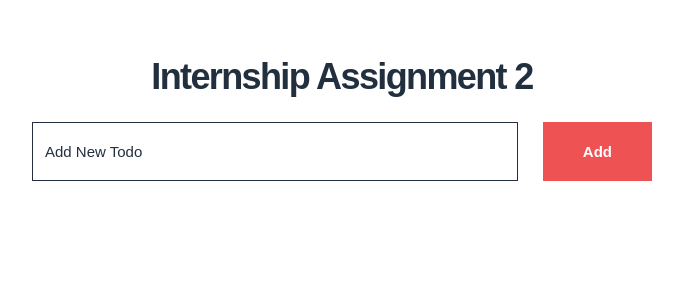
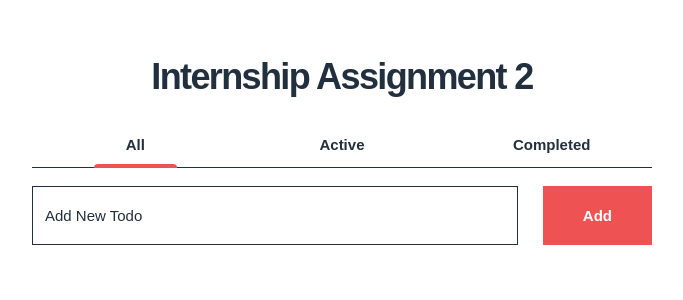
Before and after one commit to jayparesh/ToDoApp, a React (Create React App) app: page / in a window 1280 px wide. Shown: the top 300 px of the page, without its empty margins (298-981 px from the left). Built offline with nearby package versions, Linux system fonts and the light colour scheme.

Commit message:
Add Todo Section for All, Active and Completed

```diff
--- a/src/App.css
+++ b/src/App.css
@@ -29,6 +29,26 @@ h1 {
   color: #222f3e;
 }
 
+.todosection {
+  width: 100%;
+  height: 46px;
+  display: flex;
+  justify-content: space-around;
+  border-bottom: 1px solid #222f3e;
+  margin-bottom: 18px;
+  position: relative;
+}
+
+.todosection::after {
+  content: "";
+  width: 100%;
+  height: 8px;
+  background-color: white;
+  position: absolute;
+  bottom: -9px;
+  left: 0;
+}
+
 button {
   -webkit-appearance: none;
   -moz-appearance: none;
@@ -38,6 +58,25 @@ button {
   cursor: pointer;
   position: relative;
   outline: none;
+}
+
+.todosection button {
+  height: 100%;
+  width: 10ch;
+  font-weight: 600;
+  font-size: 15px;
+  color: #222f3e;
+}
+
+.todosection button:hover::before {
+  content: "";
+  width: 100%;
+  height: 8px;
+  border-radius: 99px;
+  background-color: #ee5253;
+  position: absolute;
+  bottom: -5px;
+  left: 0;
 }
 
 form {
@@ -70,6 +109,39 @@ input[type="submit"] {
   color: white;
 }
 
+.todo-item {
+  margin-bottom: 1.5em;
+  display: flex;
+}
+
+label {
+  display: block;
+  font-weight: 500;
+  font-size: 18px;
+  color: #222f3e;
+  padding-left: 35px;
+  cursor: pointer;
+  position: relative;
+  flex-grow: 1;
+}
+
+input[type="checkbox"] {
+  position: absolute;
+  opacity: 0;
+  cursor: pointer;
+  height: 0;
+  width: 0;
+}
+
+.checkmark {
+  position: absolute;
+  top: 2px;
+  left: 0;
+  height: 21px;
+  width: 21px;
+  border: 1px solid #222f3e;
+}
+
 label:hover input ~ .checkmark {
   background-color: #ee5253;
 }
@@ -100,24 +172,26 @@ label .checkmark::after {
 .hidden {
   display: none;
 }
-
-label {
-  display: block;
-  font-weight: 500;
-  font-size: 18px;
-  color: #222f3e;
-  padding-left: 35px;
-  cursor: pointer;
-  position: relative;
-  flex-grow: 1;
+.todosection button.highlighted::before {
+  content: "";
+  width: 100%;
+  height: 8px;
+  border-radius: 99px;
+  background-color: #ee5253;
+  position: absolute;
+  bottom: -5px;
+  left: 0;
 }
 
-input[type="checkbox"] {
-  position: absolute;
-  opacity: 0;
-  cursor: pointer;
-  height: 0;
-  width: 0;
+.todosection button.highlighted:hover::before {
+  background-color: #ee5253;
+}
+
+.todo-item svg {
+  fill: #222f3e;
+}
+.todo-item button:hover svg {
+  fill: #ee5253;
 }
 
 .delete-all {
--- a/src/App.js
+++ b/src/App.js
@@ -58,17 +58,14 @@ class App extends React.Component {
   displayAll = () => {
     this.setState({ status: "all", todoList: [...this.state.todos] })
   }
-
   displayActive = () => {
     const activeTodos = [...this.state.todos].filter(todo => !todo.completed)
     this.setState({ status: "active", todoList: activeTodos })
   }
-
   displayCompleted = () => {
     const completedTodos = [...this.state.todos].filter(todo => todo.completed)
     this.setState({ status: "completed", todoList: completedTodos })
   }
-
   deleteTodo = todo => {
     let newTodos = [...this.state.todos].filter(item => item !== todo)
     const newDisplayedTodos = [...newTodos].filter(todo => todo.completed)
@@ -83,6 +80,27 @@ class App extends React.Component {
     return (
       <div className="mainapp">
         <h1>Internship Assignment 2</h1>
+
+        <div className="todosection">
+          <button
+            onClick={this.displayAll}
+            className={this.state.status === "all" ? "highlighted" : ""}
+          >
+            All
+          </button>
+          <button
+            onClick={this.displayActive}
+            className={this.state.status === "active" ? "highlighted" : ""}
+          >
+            Active
+          </button>
+          <button
+            onClick={this.displayCompleted}
+            className={this.state.status === "completed" ? "highlighted" : ""}
+          >
+            Completed
+          </button>
+        </div>
 
         <form
           onSubmit={this.handleSubmit}
```
